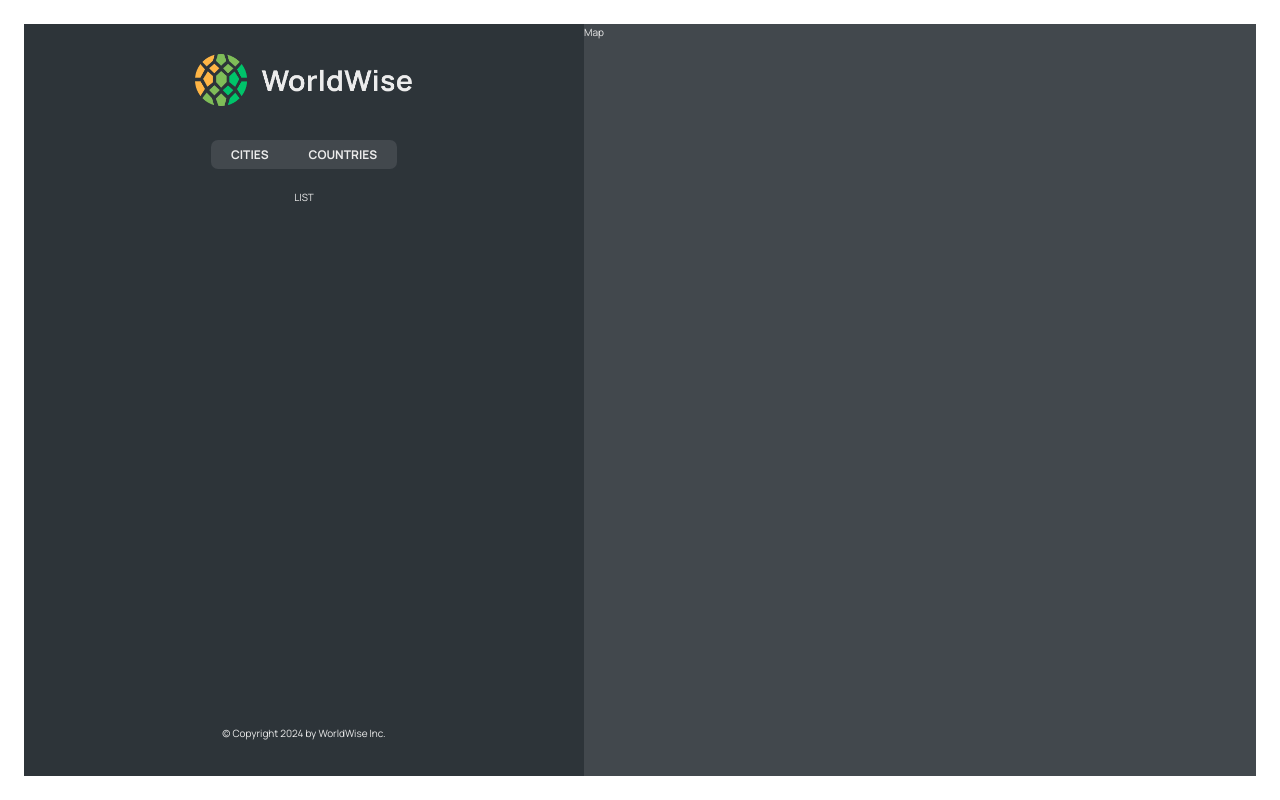
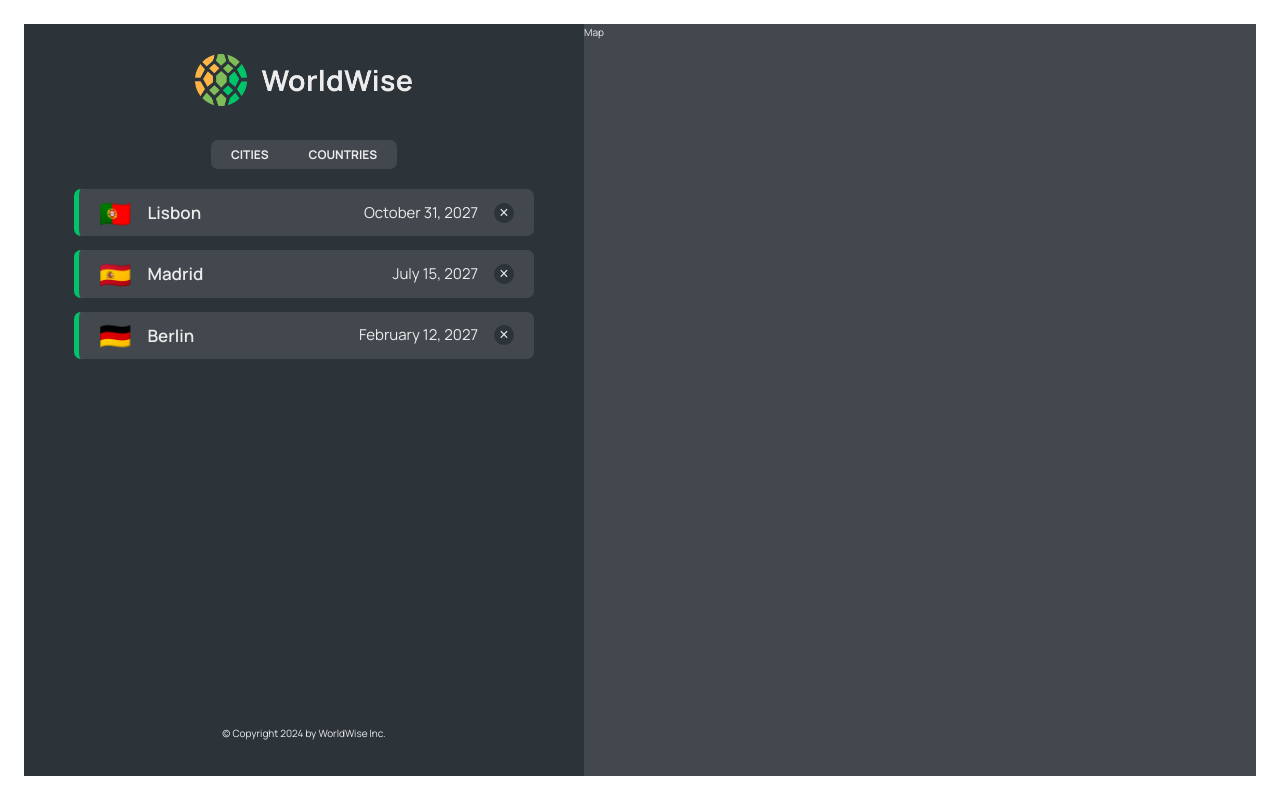
Before and after one commit to keithi16/Worldwise, a React (Vite) app: page /app in a window 1280 px wide. Built offline with nearby package versions, Linux system fonts and the light colour scheme; data requests are answered from the project's data file.

Commit message:
Implementing the Cities List

```diff
--- a/package.json
+++ b/package.json
@@ -7,10 +7,12 @@
     "dev": "vite",
     "build": "vite build",
     "lint": "eslint . --ext js,jsx --report-unused-disable-directives --max-warnings 0",
-    "preview": "vite preview"
+    "preview": "vite preview",
+    "server": "json-server --watch data/cities.json --port 9000 --delay 500"
   },
   "dependencies": {
     "eslint-config-react-app": "^7.0.1",
+    "json-server": "^0.17.3",
     "react": "^18.2.0",
     "react-dom": "^18.2.0",
     "react-router-dom": "^6.25.1",
--- a/src/App.jsx
+++ b/src/App.jsx
@@ -1,3 +1,4 @@
+import { useState, useEffect } from "react"
 import { BrowserRouter, Route, Routes } from "react-router-dom"
 import Product from './pages/Product'
 import Pricing from './pages/Pricing'
@@ -5,8 +6,30 @@
 import PageNotFound from "./pages/PageNotFound"
 import AppLayout from "./pages/AppLayout"
 import Login from "./pages/Login"
+import CityList from "./components/CityList"
+
+
+const BASE_URL = 'http://localhost:9000';
 
 const App = () => {
+  const [cities, setCities] = useState([]);
+  const [isLoading, setIsLoading] = useState(false);
+
+  useEffect(() => {
+    async function fetchCities() {
+      try {
+        const res = await fetch(`${BASE_URL}/cities`);
+        const data = await res.json();
+        setCities(data);
+      } catch {
+        alert('There was an error loading data...')
+      } finally {
+        setIsLoading(false);
+      }
+    }
+    fetchCities();
+  }, []);
+
   return (
     <BrowserRouter>
         <Routes>
@@ -16,9 +39,9 @@
           <Route path="/login" element={<Login  />} />
 
           <Route path="app" element={<AppLayout />}>
-            <Route index element={<p>LIST</p>} />
+            <Route index element={<CityList cities={cities} isLoading={isLoading} />} />
 
-            <Route path="cities" element={<p>List of cities</p>} />
+            <Route path="cities" element={<CityList cities={cities} isLoading={isLoading} />} />
             <Route path="countries" element={<p>List of countries</p>} />
             <Route path="form" element={<p>Form</p>} />
           </Route>
--- /dev/null
+++ b/src/components/CityItem.jsx
@@ -0,0 +1,23 @@
+import styles from './CityItem.module.css'
+
+const formatDate = (date) =>
+    new Intl.DateTimeFormat("en", {
+      day: "numeric",
+      month: "long",
+      year: "numeric",
+    }).format(new Date(date));
+
+function CityItem({ city }) {
+    const { cityName, emoji, date } = city;
+
+    return (
+        <li className={styles.cityItem}>
+            <span className={styles.emoji}>{emoji}</span>
+            <h3 className={styles.name}>{cityName}</h3>
+            <time className={styles.date}>{formatDate(date)}</time>
+            <button className={styles.deleteBtn}>&times;</button>
+        </li>
+    )
+}
+
+export default CityItem
--- /dev/null
+++ b/src/components/CityList.jsx
@@ -0,0 +1,20 @@
+import styles from './CityList.module.css'
+import Spinner from './Spinner'
+import CityItem from './CityItem'
+import Message from './Message'
+
+
+function CityList({ cities, isLoading }) {
+
+    if(isLoading) return <Spinner />
+
+    if(!cities.length) return <Message message='Add your first city by clicking on a city on the map' />
+
+    return (
+        <ul className={styles.cityList}>
+            {cities.map(city => <CityItem city={city} key={city.id} />)}
+        </ul>
+    )
+}
+
+export default CityList
```
Also changed, not shown: 1 other file (tests, documents, lock files or other folders).
